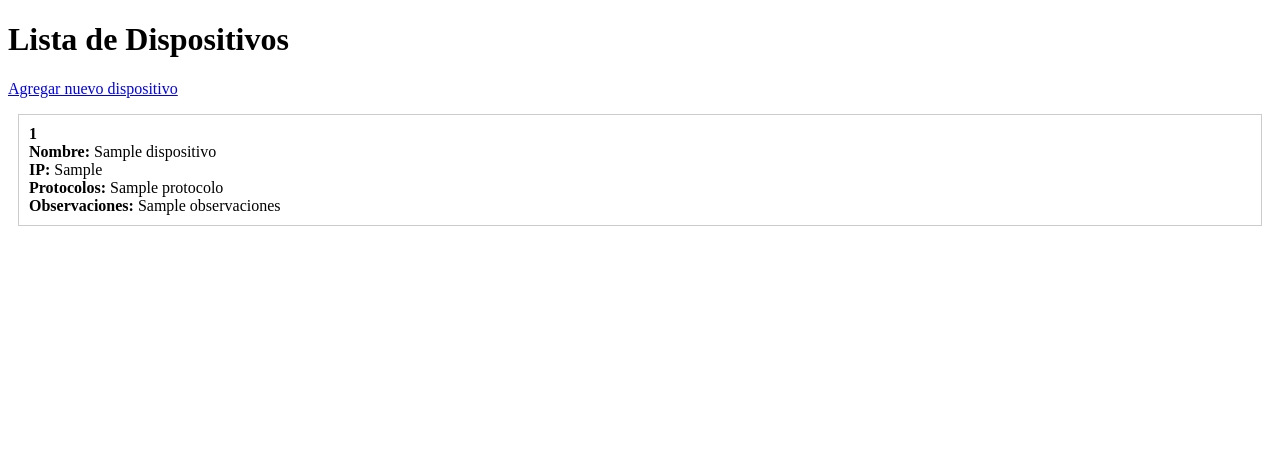
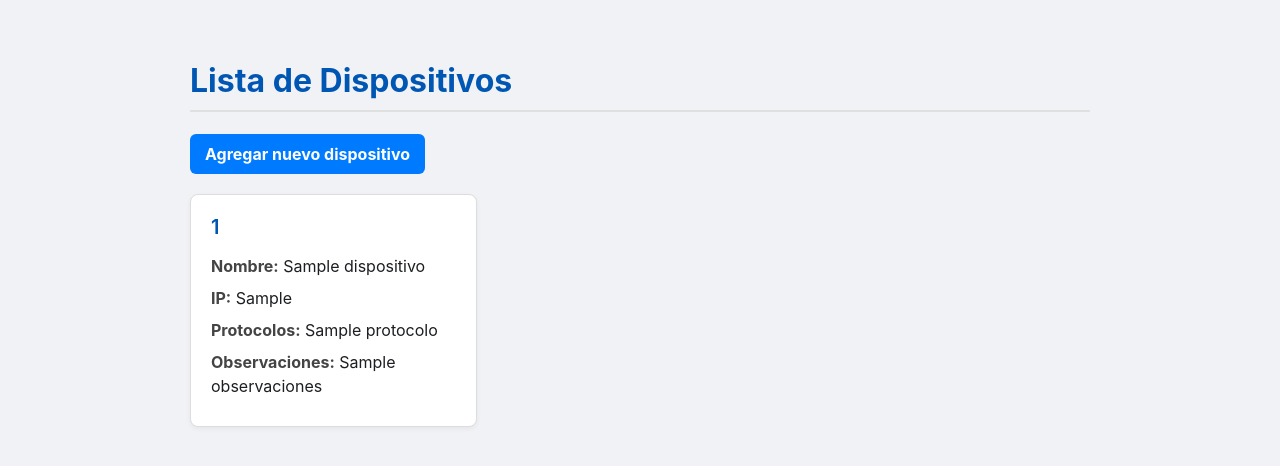
Before and after one commit to RaulLeon01/Registrar_Dispositivos_Red, a Flask app: template templates/dispositivos.html in a window 1280 px wide. Shown: the top 466 px of the page. Run offline with Flask 3, Linux system fonts and the light colour scheme; the template is opened without the code that fills it: most values are stand-ins (such as "Sample title", 1, 10 or a date in 2020).

Commit message:
Añadir Nuevo Diseño (CSS)
Objetivo: Cambiar el diseño visual de la aplicación web usando un archivo CSS externo.

```diff
--- a/static/style.css
+++ b/static/style.css
@@ -0,0 +1,103 @@
+/* Estilo base */
+body {
+    font-family: -apple-system, BlinkMacSystemFont, "Segoe UI", Roboto, Helvetica, Arial, sans-serif;
+    background-color: #f0f2f5;
+    color: #1c1e21;
+    margin: 0;
+    padding: 0;
+}
+
+.container {
+    max-width: 900px;
+    margin: 20px auto;
+    padding: 20px;
+}
+
+h1 {
+    color: #0056b3;
+    border-bottom: 2px solid #e0e0e0;
+    padding-bottom: 10px;
+}
+
+/* Enlaces y botones */
+a {
+    color: #007bff;
+    text-decoration: none;
+}
+a:hover {
+    text-decoration: underline;
+}
+
+.button, input[type="submit"] {
+    background-color: #007bff;
+    color: white;
+    padding: 10px 15px;
+    border: none;
+    border-radius: 6px;
+    cursor: pointer;
+    font-size: 16px;
+    font-weight: bold;
+    text-decoration: none;
+    display: inline-block;
+}
+.button:hover, input[type="submit"]:hover {
+    background-color: #0056b3;
+}
+
+/* Estilo del Formulario */
+form {
+    background: #ffffff;
+    border-radius: 8px;
+    padding: 24px;
+    box-shadow: 0 4px 12px rgba(0, 0, 0, 0.1);
+    max-width: 500px;
+}
+form p {
+    margin-bottom: 15px;
+}
+form label {
+    display: block;
+    margin-bottom: 5px;
+    font-weight: 600;
+}
+form input[type="text"] {
+    width: 100%;
+    padding: 10px;
+    border: 1px solid #ccc;
+    border-radius: 6px;
+    box-sizing: border-box; /* Asegura que el padding no afecte el ancho */
+}
+
+/* Contenedor de la lista de dispositivos */
+.device-container {
+    display: grid;
+    grid-template-columns: repeat(auto-fill, minmax(280px, 1fr));
+    gap: 20px;
+    margin-top: 20px;
+}
+
+/* Tarjeta de Dispositivo (reemplaza el div simple [cite: 6]) */
+.device-card {
+    background: #ffffff;
+    border: 1px solid #ddd;
+    border-radius: 8px;
+    padding: 20px;
+    box-shadow: 0 2px 5px rgba(0, 0, 0, 0.05);
+    transition: box-shadow 0.2s ease-in-out;
+}
+.device-card:hover {
+    box-shadow: 0 4px 12px rgba(0, 0, 0, 0.1);
+}
+.device-card-header {
+    font-size: 1.25em;
+    font-weight: 600;
+    color: #0056b3;
+    margin-bottom: 15px;
+}
+.device-card p {
+    margin: 8px 0;
+    line-height: 1.5;
+}
+.device-card b {
+    color: #444;
+}
--- a/templates/dispositivos.html
+++ b/templates/dispositivos.html
@@ -4,21 +4,26 @@
     <meta charset="UTF-8">
     <meta name="viewport" content="width=device-width, initial-scale=1.0">
     <title>Dispositivos de Red</title>
+    <link rel="stylesheet" href="{{ url_for('static', filename='style.css') }}">
 </head>
 <body>
-    <h1>Lista de Dispositivos</h1>
-    <p><a href="{{ url_for('formulario') }}">Agregar nuevo dispositivo</a></p>
+    <div class="container">
+        <h1>Lista de Dispositivos</h1>
+        <p><a href="{{ url_for('formulario') }}" class="button">Agregar nuevo dispositivo</a></p>
 
-    {% for d in dispositivos %}
-    <div style="border:1px solid #ccc; padding:10px; margin:10px;">
-        <strong>{{ d.sid }}</strong><br>
-        <b>Nombre:</b> {{ d.nombre }}<br>
-        <b>IP:</b> {{ d.ip }}<br>
-        <b>Protocolos:</b> {{ d.protocolos | join(', ') }}<br>
-        <b>Observaciones:</b> {{ d.observaciones }}
+        <div class="device-container">
+            {% for d in dispositivos %}
+            <article class="device-card">
+                <div class="device-card-header">{{ d.sid }}</div>
+                <p><b>Nombre:</b> {{ d.nombre }}</p>
+                <p><b>IP:</b> {{ d.ip }}</p>
+                <p><b>Protocolos:</b> {{ d.protocolos | join(', ') }}</p>
+                <p><b>Observaciones:</b> {{ d.observaciones }}</p>
+            </article>
+            {% else %}
+            <p>No hay dispositivos registrados.</p>
+            {% endfor %}
+        </div>
     </div>
-    {% else %}
-    <p>No hay dispositivos registrados.</p>
-    {% endfor %}
 </body>
 </html>
--- a/templates/formulario.html
+++ b/templates/formulario.html
@@ -4,9 +4,14 @@
     <meta charset="UTF-8">
     <meta name="viewport" content="width=device-width, initial-scale=1.0">
     <title>Agregar Dispositivo</title>
+    <link rel="stylesheet" href="{{ url_for('static', filename='style.css') }}">
 </head>
 <body>
+    <div class="container">
+        <p><a href="{{ url_for('mostrar_dispositivos') }}">&larr; Volver a la lista</a></p>
+
         <h1>Nuevo Dispositivo</h1>
+
         <form action="/agregar" method="GET">
             <p>
                 <label for="sid">SID:</label>
@@ -32,5 +37,6 @@
                 <input type="submit" value="Registrar dispositivo">
             </p>
         </form>
+    </div>
 </body>
 </html>
```
Lines whose indentation alone changed are shown as unchanged.
